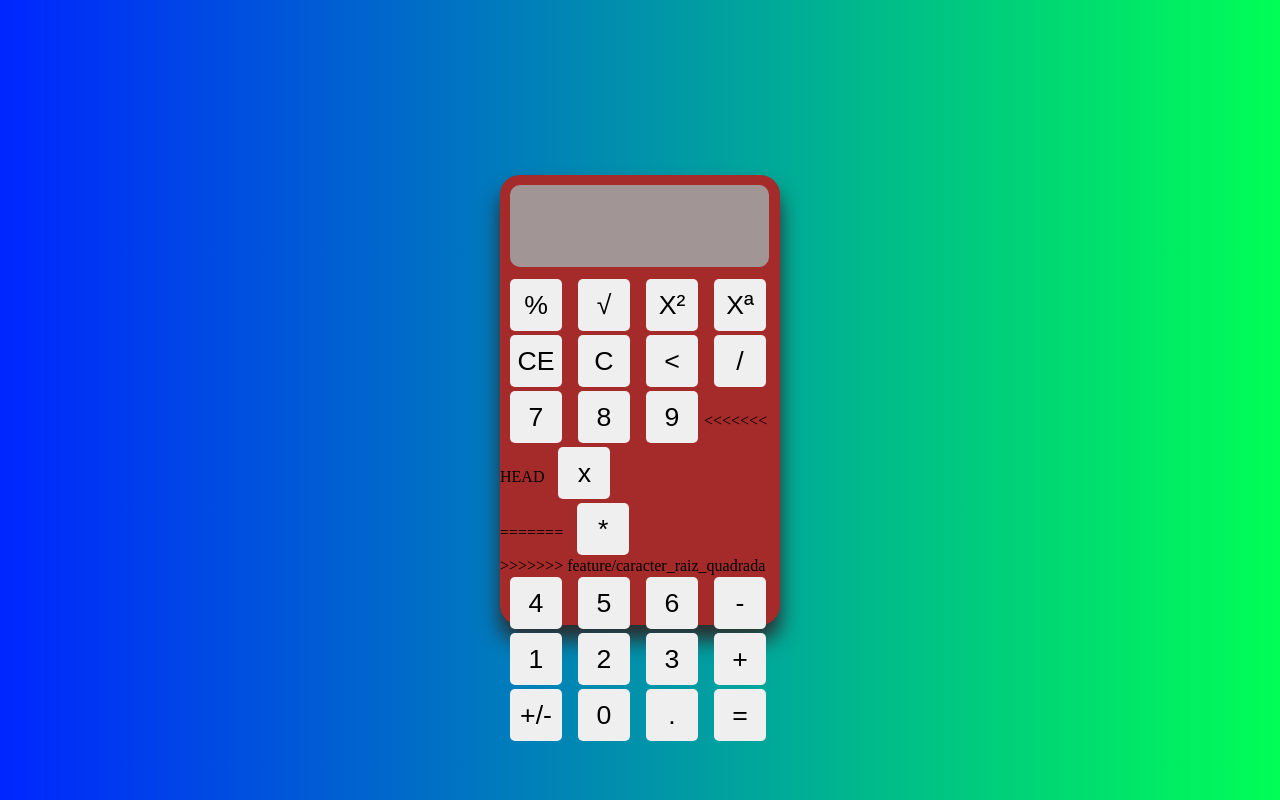
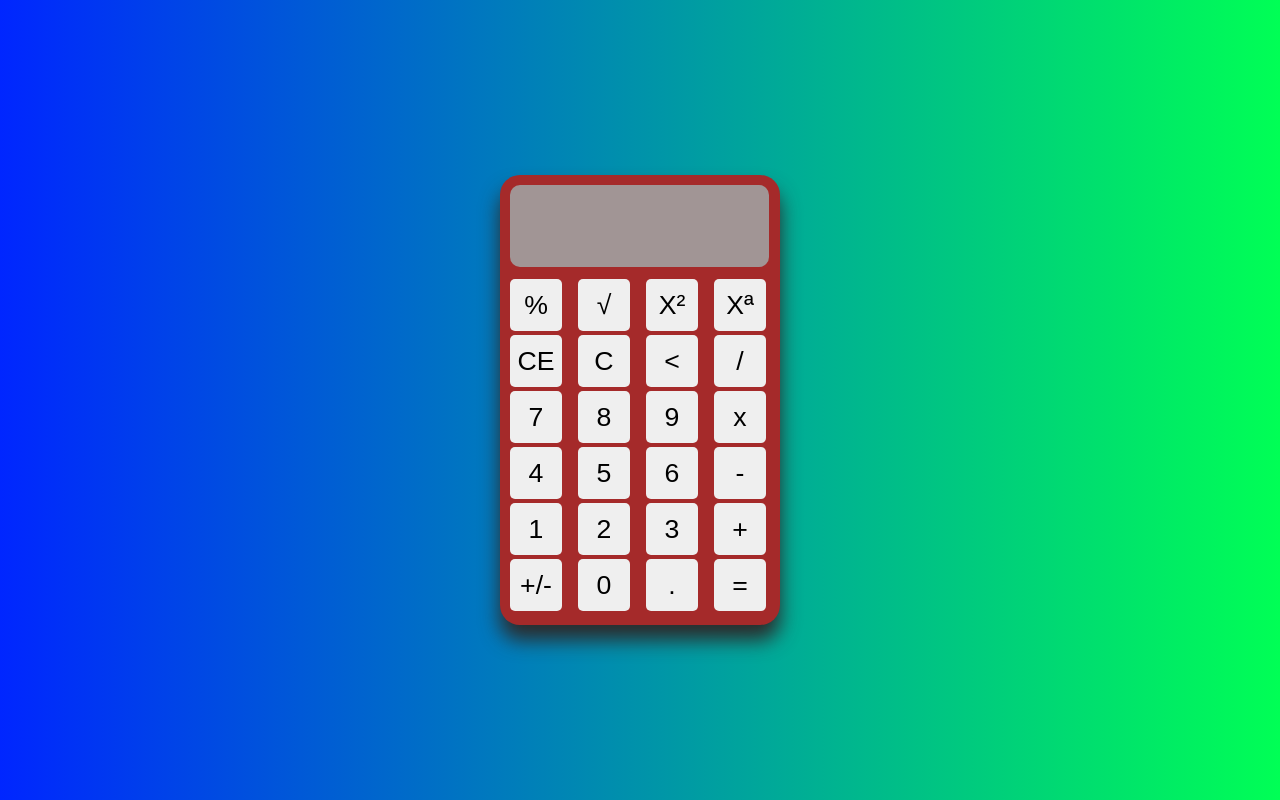
Before and after one commit to Felipedm301/Simple-Calculator, a plain HTML site: page web/index.html in a window 1280 px wide. Drawn offline with Linux system fonts and the light colour scheme.

Commit message:
multiplicação

```diff
--- a/web/index.html
+++ b/web/index.html
@@ -35,11 +35,7 @@
             <input type="button" value="7" onclick="botao(value);">
             <input type="button" value="8" onclick="botao(value);">
             <input type="button" value="9" onclick="botao(value);">
-<<<<<<< HEAD
             <input type="button" value="x" onclick="multiplicar();"> <br>
-=======
-            <input type="button" value="*" onclick="multiplicar();"> <br>
->>>>>>> feature/caracter_raiz_quadrada
 
             <input type="button" value="4" onclick="botao(value);">
             <input type="button" value="5" onclick="botao(value);">
```
